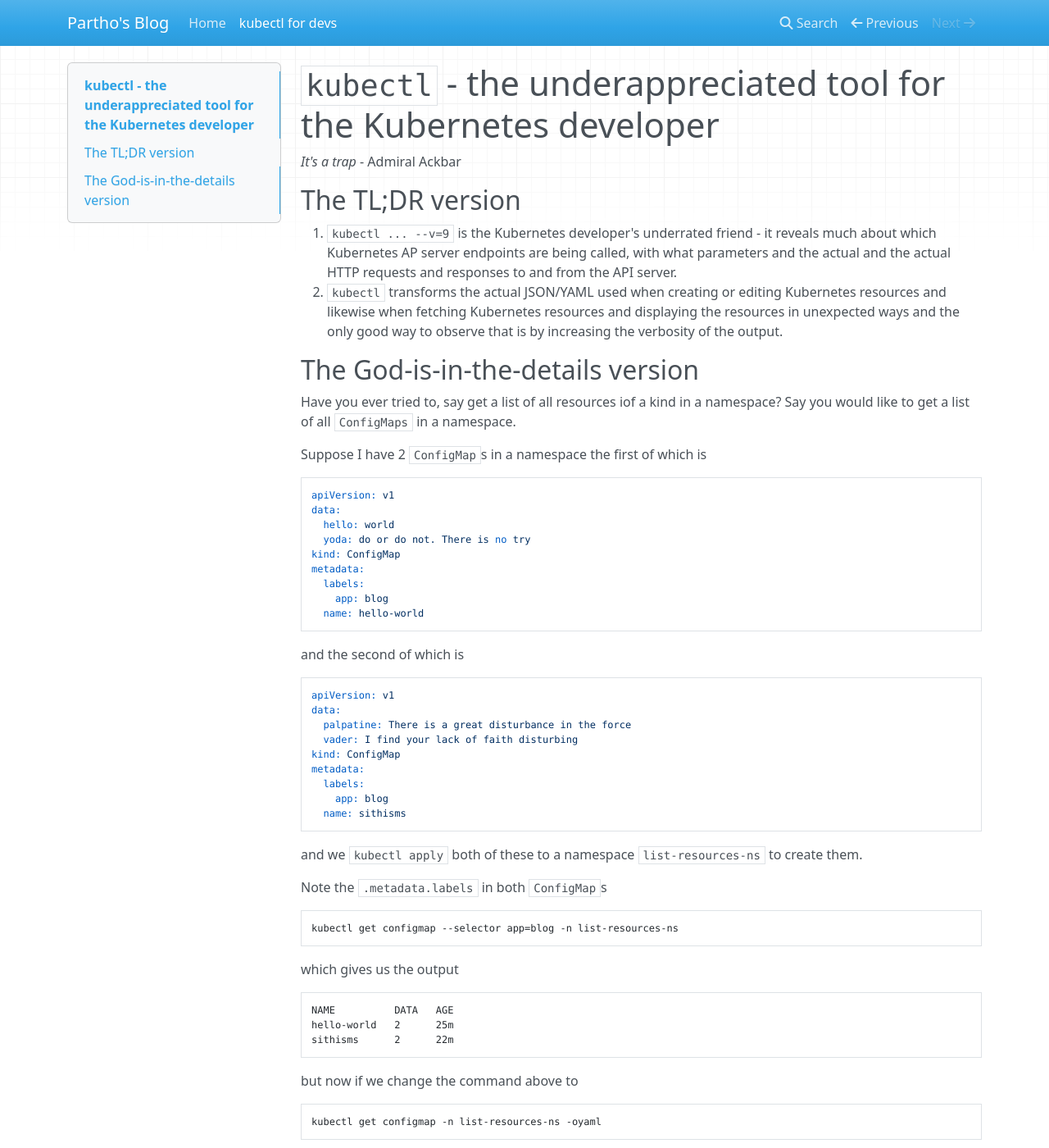
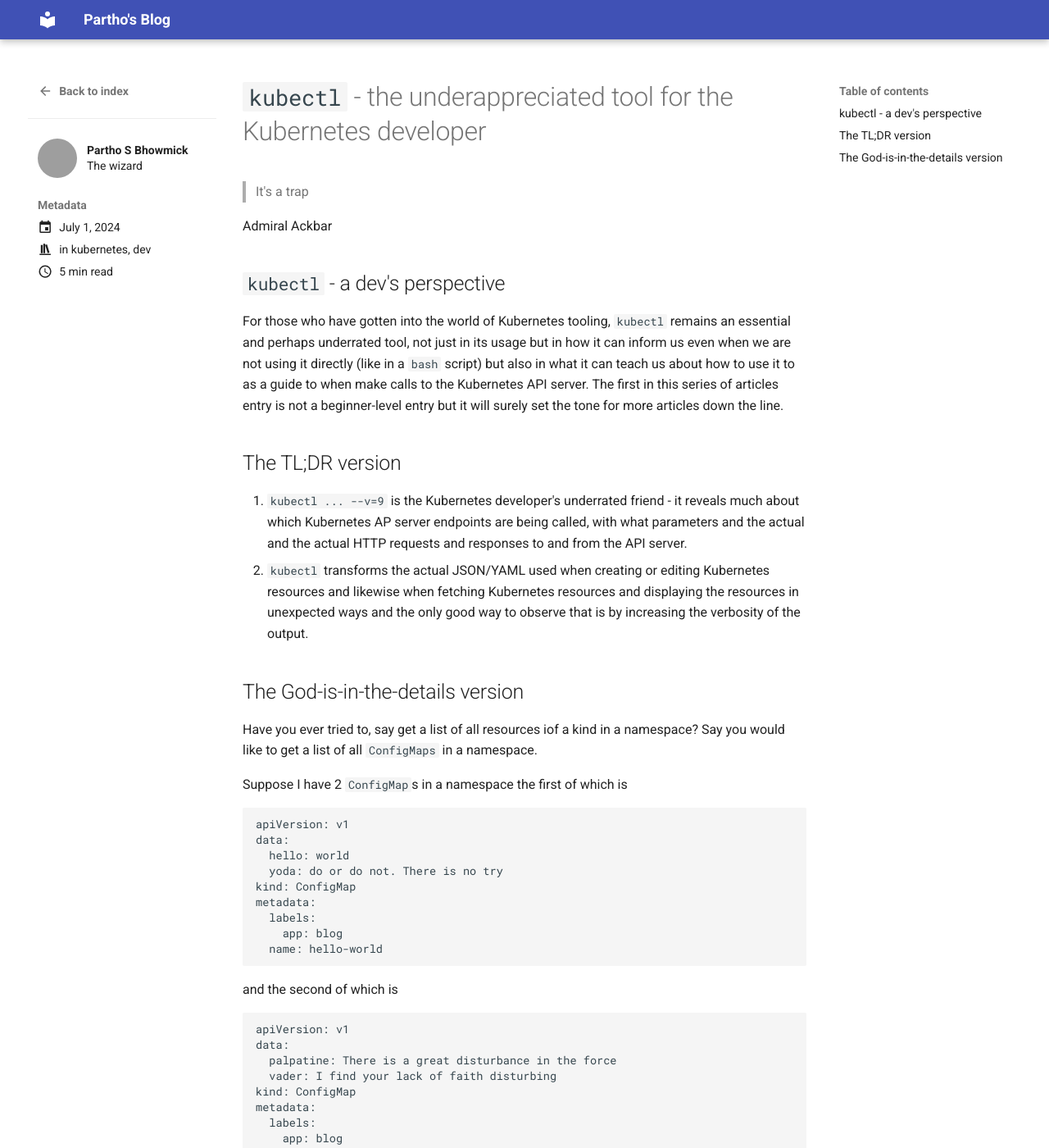
Before and after one commit to pbhowmic/partho.dev-blog, an MkDocs documentation site: the page built from docs/posts/kubectl-list.md, in a window 1280 px wide and 1400 px high. Shown: the whole window at 82% size. Built offline with MkDocs 1.6.1 and Material for MkDocs 9.7.7, drawn with Linux system fonts in a browser that asks for light colours; nearby versions of some CDN libraries; some of the changed text lies outside the part shown; grey boxes are pictures that could not be loaded.

Commit message:
Refactoring & moved everything to blog in the root

```diff
--- /dev/null
+++ b/docs/.authors.yml
@@ -0,0 +1,5 @@
+authors:
+  psb:
+    name: Partho S Bhowmick
+    description: The wizard
+    avatar: https://avatars.githubusercontent.com/u/5515525?u=3006cb1132df4525c0fde92394663df3717ff08a&v=4
--- a/docs/kubectl/kubectl-list.md
+++ b/docs/posts/kubectl-list.md
@@ -1,6 +1,20 @@
+---
+date: 2024-07-01
+authors: [psb]
+categories:
+- kubernetes
+- dev
+---
+
 # `kubectl` - the underappreciated tool for the Kubernetes developer
 
-*It's a trap* - Admiral Ackbar
+> It's a trap
+
+Admiral Ackbar
+
+## `kubectl` - a dev's perspective
+
+For those who have gotten into the world of Kubernetes tooling, `kubectl` remains an essential and perhaps underrated tool, not just in its usage but in how it can inform us even when we are not using it directly (like in a `bash` script) but also in what it can teach us about how to use it to as a guide to when make calls to the Kubernetes API server. The first in this series of articles entry is not a beginner-level entry but it will surely set the tone for more articles down the line.
 
 ## The TL;DR version
 
--- a/mkdocs.yml
+++ b/mkdocs.yml
@@ -1,6 +1,20 @@
 site_name: Partho's Blog
+site_author: Partho S Bhowmick
+site_url: htts://partho.dev
+site_description: |
+  Partho's blog - all things Kubernetes, dev, Python et al.
+
+theme:
+  name: material
+  features:
+    - navigation.indexes
 nav:
-  - Home: 'index.md'
-  - "kubectl for devs": 'kubectl/kubectl-list.md'
+  - 'index.md'
 watch:
-  - docs/kubectl
+  - docs/posts
+plugins:
+  - blog:
+      blog_dir: .
+      blog_toc: true
+      post_date_format: long
+      authors_file: "{blog}/.authors.yml"
```
Also changed, not shown: docs/index.md (+2 -8 lines), 2 other files.
